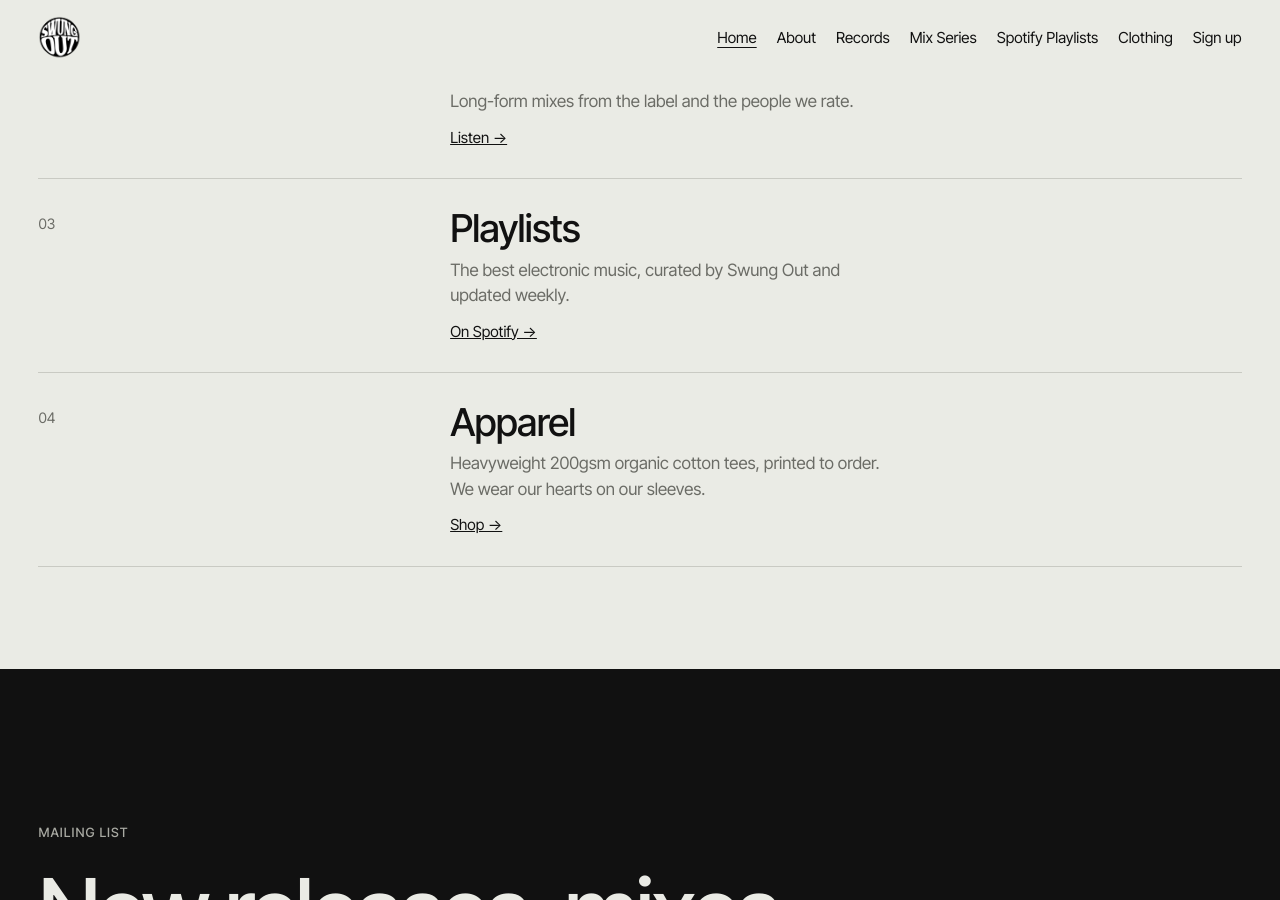
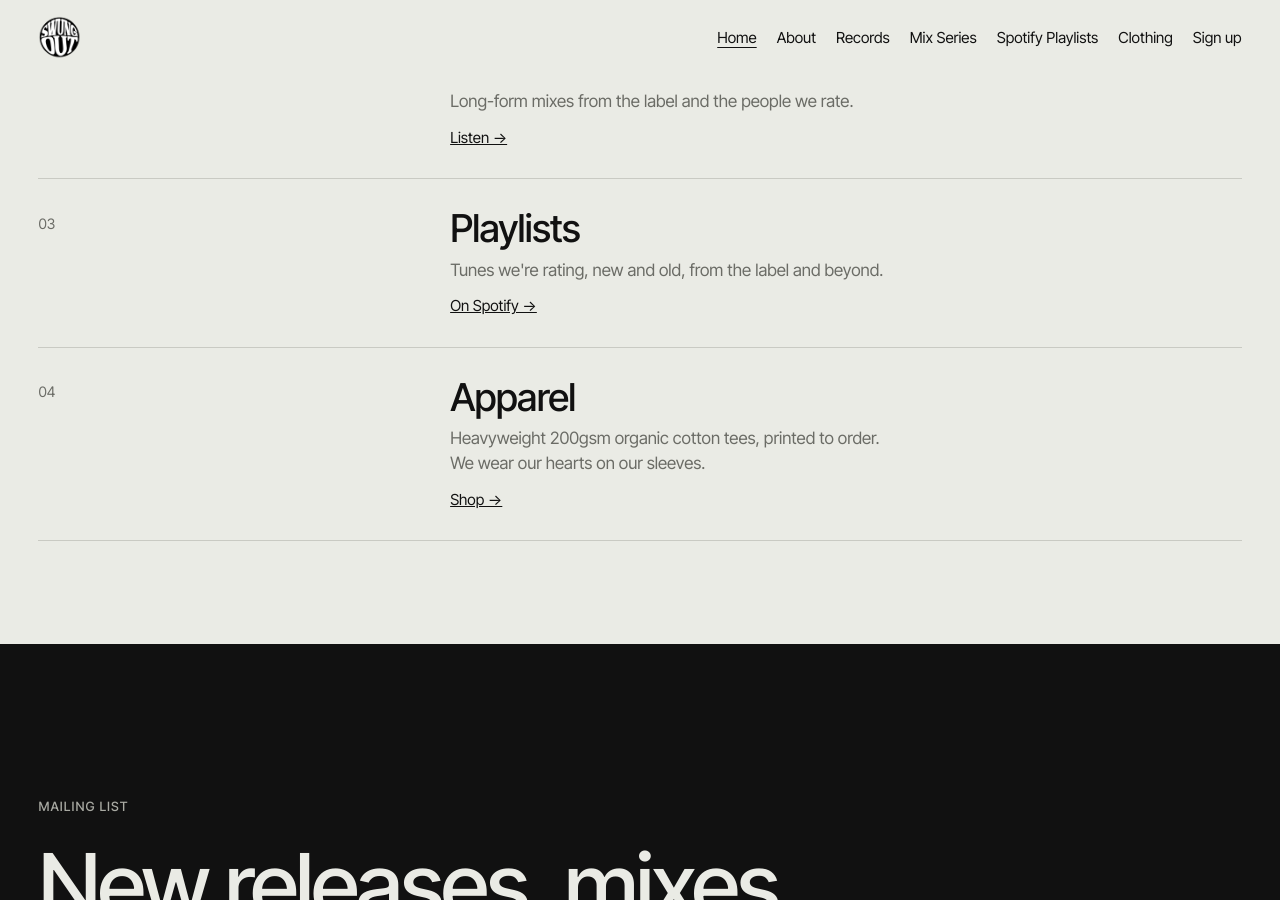
Before and after one commit to theonbower-hue/swungoutrecords, a Jekyll site: the page built from index.html, in a window 1280 px wide and 900 px high, scrolled down 2781 px. Built offline with Jekyll 4.4.1, drawn with Linux system fonts in a browser that asks for light colours.

Commit message:
Update playlists description
Co-Authored-By: Claude Opus 5.5 <noreply@anthropic.com>
Claude-Session: https://claude.ai/code/session_01LNfA7r2nhK2gCbhnx9MVCo

```diff
--- a/index.html
+++ b/index.html
@@ -30,7 +30,7 @@ layout: default
   <ol>
     <li><span class="num">01</span><div><h3>Records</h3><p>House, disco, breaks and electronica from Theon Bower and friends.</p><a href="{{ '/records/' | relative_url }}">The catalogue →</a></div></li>
     <li><span class="num">02</span><div><h3>Mixes</h3><p>Long-form mixes from the label and the people we rate.</p><a href="{{ '/mix-series/' | relative_url }}">Listen →</a></div></li>
-    <li><span class="num">03</span><div><h3>Playlists</h3><p>The best electronic music, curated by Swung Out and updated weekly.</p><a href="{{ '/playlists/' | relative_url }}">On Spotify →</a></div></li>
+    <li><span class="num">03</span><div><h3>Playlists</h3><p>Tunes we're rating, new and old, from the label and beyond.</p><a href="{{ '/playlists/' | relative_url }}">On Spotify →</a></div></li>
     <li><span class="num">04</span><div><h3>Apparel</h3><p>Heavyweight 200gsm organic cotton tees, printed to order. We wear our hearts on our sleeves.</p><a href="{{ '/shop/' | relative_url }}">Shop →</a></div></li>
   </ol>
 </section>
```
